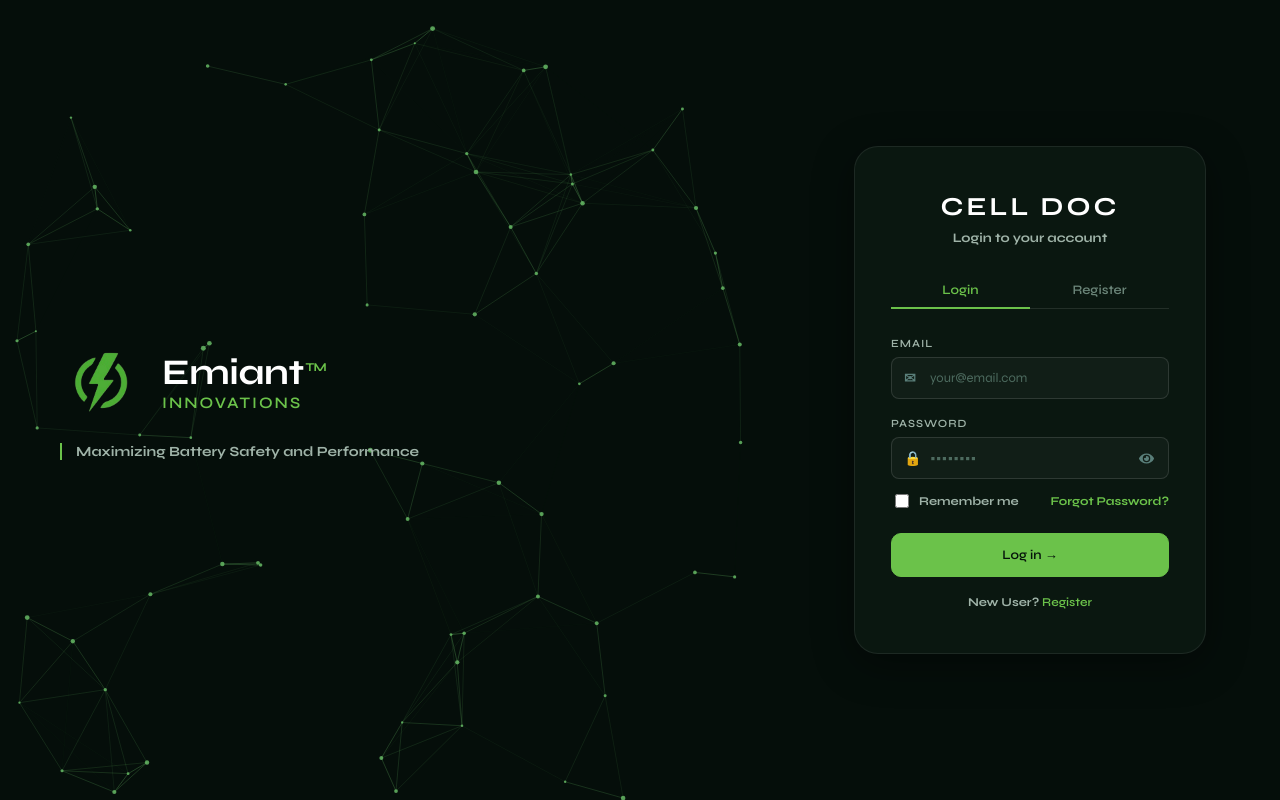
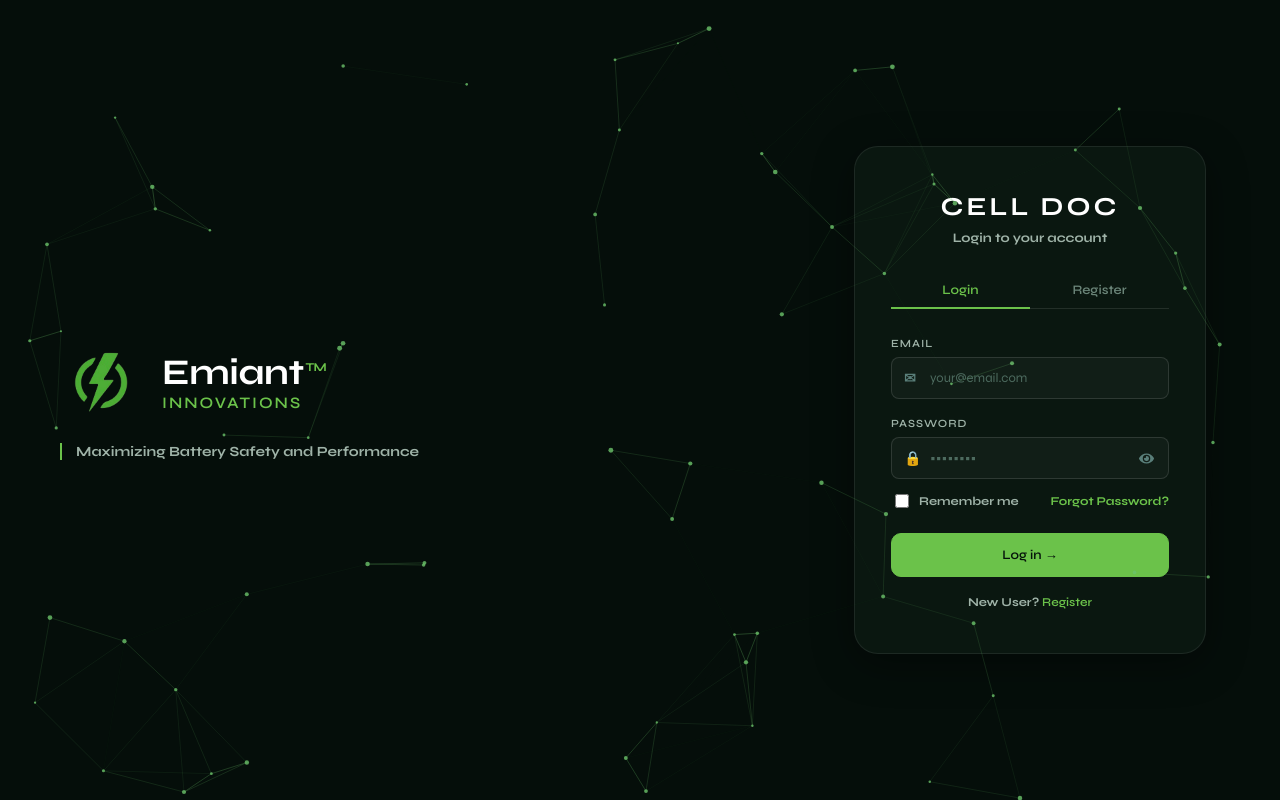
Before and after one commit to amankumar007/emiant_bms_frontend, a React (Vite) app: page / in a window 1280 px wide. Built offline with nearby package versions, Linux system fonts and the light colour scheme; no server answers.

Commit message:
Update Auth.tsx

```diff
--- a/src/pages/Auth.tsx
+++ b/src/pages/Auth.tsx
@@ -132,9 +132,9 @@ const Auth = () => {
 
   return (
     <div className="auth-wrapper">
-      <div className="auth-left" style={{ position: "relative", overflow: "hidden" }}>
+      <div className="auth-left">
         <ParticleBackground />
-        <div style={{ position: "relative", zIndex: 1 }}>
+        <div className="auth-left-content">
           <div className="auth-brand-lockup">
             <img
               src="/emiant-logo.png"
```
